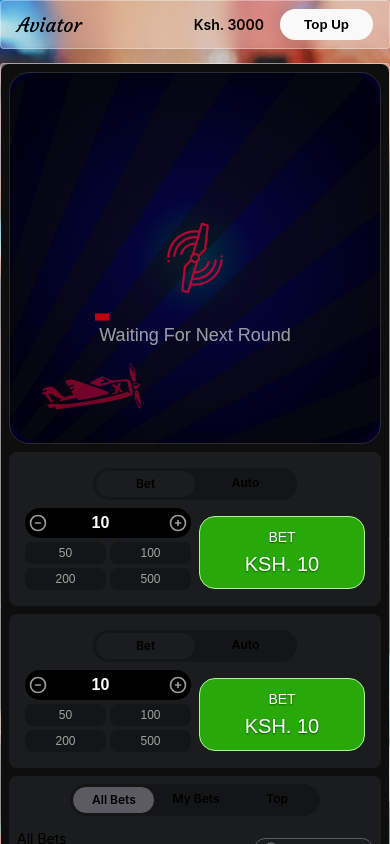
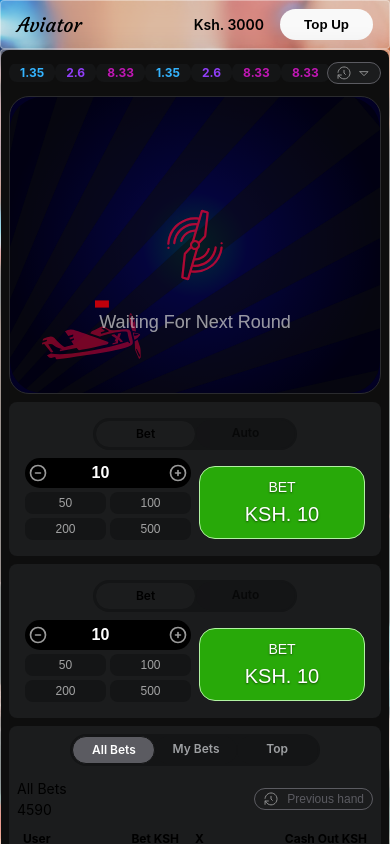
Before and after one commit to kama-studio-create/aviator_game, a React (Vite) app: page / in a window 390 px wide. Shown: the top 844 px of the page. Built offline with nearby package versions, Linux system fonts and the light colour scheme.

Commit message:
Adds previous rounds modal

```diff
--- a/src/components/Layout/Header.tsx
+++ b/src/components/Layout/Header.tsx
@@ -11,7 +11,6 @@ const styles = {
     alignItems: 'center',
     paddingBlock: 8,
     paddingInline: 16,
-    marginBottom: '1rem'
   }, translucentBackgroundStyles]),
   appNameStyles: css({
     fontSize: 14,
--- /dev/null
+++ b/src/components/badges/MultiplierBadge.tsx
@@ -0,0 +1,26 @@
+import {CSSProperties, FC} from "react";
+import {css} from "@emotion/react";
+import {BADGE_BLUE_COLOR, BADGE_INDIGO_COLOR, BADGE_PURPLE_COLOR, DARK_GRAY_COLOR} from "../../styles/colors.ts";
+
+const badgeStyles = css({
+  paddingInline: 11,
+  paddingBlock: 2,
+  background: DARK_GRAY_COLOR,
+  borderRadius: 8,
+  textAlign: 'center',
+  color: 'purple',
+  fontWeight: 700
+})
+
+type TBadgeProps = {
+  multiplier: number
+}
+
+export const MultiplierBadge: FC<TBadgeProps> = ({multiplier}) => {
+  const styles: CSSProperties = {
+    color: multiplier < 2.5 ? BADGE_BLUE_COLOR : multiplier < 7 ? BADGE_PURPLE_COLOR: BADGE_INDIGO_COLOR,
+  }
+  return (
+    <span style={styles} css={badgeStyles}>{multiplier}</span>
+  )
+}
--- /dev/null
+++ b/src/components/buttons/PreviousHandButton.tsx
@@ -0,0 +1,44 @@
+import {FC} from "react";
+import historyIcon from "../../assets/icons/history.svg";
+import caretDown from "../../assets/icons/caret-down.svg";
+import {css} from "@emotion/react";
+import {ERROR_COLOR, GRAY_COLOR, LIGHT_GRAY_COLOR} from "../../styles/colors.ts";
+
+const buttonStyles = css({
+  fontWeight: 500,
+  fontSize: 12,
+  backgroundColor: GRAY_COLOR,
+  border: `1px solid ${LIGHT_GRAY_COLOR}`,
+  color: LIGHT_GRAY_COLOR,
+  display: 'flex',
+  flexDirection: 'row',
+  justifyContent: 'space-between',
+  alignItems: 'center',
+  paddingInline: 8,
+  paddingBlock: 2,
+  gap: 4,
+  borderRadius: 16,
+  position: 'relative',
+  zIndex: 102,
+  img: {
+    opacity: 0.5,
+    width: 16,
+    height: 16,
+    display: 'block',
+    maxWidth: '100%',
+  },
+})
+
+type props = {
+  onClick: () => void
+  isActive: boolean
+}
+
+export const PreviousHandButton: FC<props> = ({ isActive, onClick}) => {
+  return (
+    <button onClick={onClick} style={{color: isActive ? ERROR_COLOR: LIGHT_GRAY_COLOR}} css={buttonStyles}>
+      <img style={{color: isActive ? ERROR_COLOR: LIGHT_GRAY_COLOR}} src={historyIcon} alt='history'/>
+      <img style={{color: isActive ? ERROR_COLOR: LIGHT_GRAY_COLOR}} src={caretDown} alt='down'/>
+    </button>
+  )
+}
--- /dev/null
+++ b/src/components/modals/PreviousRoundsModal.tsx
@@ -0,0 +1,81 @@
+import {FC} from "react";
+import {css} from "@emotion/react";
+import {MultiplierBadge} from "../badges/MultiplierBadge.tsx";
+
+const modalStyles = css({
+  position: 'absolute',
+  top: 0,
+  left: 0,
+  width: '100%',
+  height: 'auto',
+  backgroundColor: '#262830',
+  zIndex: 101,
+  borderRadius:16,
+  transition: 'all 0.3s ease-in-out',
+})
+const headerStyles = css({
+  width: '100%',
+  display: 'flex',
+  justifyContent: 'space-between',
+  padding: 8,
+  background: '#1f2128',
+  h1: {
+    fontSize: 14,
+    fontWeight: 400
+  }
+})
+const roundsContainerStyles = css({
+  display: 'grid',
+  gridTemplateColumns: 'repeat(6, 1fr)',
+  justifyContent: 'space-evenly',
+  gap: 4,
+  padding: 8,
+})
+
+export const PreviousRoundsModal: FC = () => {
+  return (
+    <div css={modalStyles}>
+      <div css={headerStyles} >
+        <h1>ROUND HISTORY</h1>
+      </div>
+      <div css={roundsContainerStyles}>
+        <MultiplierBadge multiplier={1.35} />
+        <MultiplierBadge multiplier={2.6} />
+        <MultiplierBadge multiplier={8.33} />
+        <MultiplierBadge multiplier={1.35} />
+        <MultiplierBadge multiplier={2.6} />
+        <MultiplierBadge multiplier={8.33} />
+        <MultiplierBadge multiplier={8.33} />
+        <MultiplierBadge multiplier={8.33} />
+        <MultiplierBadge multiplier={8.33} />
+        <MultiplierBadge multiplier={1.35} />
+        <MultiplierBadge multiplier={2.6} />
+        <MultiplierBadge multiplier={8.33} />
+        <MultiplierBadge multiplier={1.35} />
+        <MultiplierBadge multiplier={2.6} />
+        <MultiplierBadge multiplier={8.33} />
+        <MultiplierBadge multiplier={8.33} />
+        <MultiplierBadge multiplier={8.33} />
+        <MultiplierBadge multiplier={8.33} />
+        <MultiplierBadge multiplier={1.35} />
+        <MultiplierBadge multiplier={2.6} />
+        <MultiplierBadge multiplier={8.33} />
+        <MultiplierBadge multiplier={1.35} />
+        <MultiplierBadge multiplier={2.6} />
+        <MultiplierBadge multiplier={8.33} />
+        <MultiplierBadge multiplier={8.33} />
+        <MultiplierBadge multiplier={8.33} />
+        <MultiplierBadge multiplier={8.33} />
+        <MultiplierBadge multiplier={1.35} />
+        <MultiplierBadge multiplier={2.6} />
+        <MultiplierBadge multiplier={8.33} />
+        <MultiplierBadge multiplier={1.35} />
+        <MultiplierBadge multiplier={2.6} />
+        <MultiplierBadge multiplier={8.33} />
+        <MultiplierBadge multiplier={8.33} />
+        <MultiplierBadge multiplier={8.33} />
+        <MultiplierBadge multiplier={8.33} />
+      </div>
+    </div>
+  )
+}
--- a/src/components/tabs/Tabs.tsx
+++ b/src/components/tabs/Tabs.tsx
@@ -1,6 +1,6 @@
 import {ComponentProps, FC, ReactNode, useState} from "react";
 import {css} from "@emotion/react";
-import {DARK_GRAY_COLOR, LIGHT_GRAY_COLOR} from "../../styles/colors.ts";
+import {DARK_GRAY_COLOR, LIGHT_GRAY_COLOR, WHITE_COLOR} from "../../styles/colors.ts";
 
 const mainContainer = css({
   display: 'flex',
@@ -30,9 +30,12 @@ const tabStyles = css({
   borderRadius: 16,
   textAlign: 'center',
   fontSize: 12,
+  color: '#9ea0a3',
   '&.active': {
     backgroundColor: LIGHT_GRAY_COLOR,
     border: `1px solid ${DARK_GRAY_COLOR}`,
+    opacity: 1,
+    color: WHITE_COLOR
   },
   transition: 'background-color 0.2s ease-in-out'
 
--- a/src/styles/colors.ts
+++ b/src/styles/colors.ts
@@ -16,3 +16,7 @@ export const DARK_GRAY_COLOR = '#141516';
 export const COLOR_BLUE = '#358DF3FF';
 export const BORDER_GRAY = '#2a2b2e';
 export const LIGHT_GRAY_COLOR = '#5b5b61'
+
+export const BADGE_PURPLE_COLOR = 'rgb(145, 62, 248)';
+export const BADGE_BLUE_COLOR = '#34b4ff';
+export const BADGE_INDIGO_COLOR = '#c017b4'
--- a/src/views/GameView.tsx
+++ b/src/views/GameView.tsx
@@ -35,6 +35,7 @@ import BGAudioFile from "../assets/audio/bg_music.mp3"
 import PlaneAudio from "../assets/audio/audio.mp3"
 import {NotificationsView} from "./NotificationsView.tsx";
 import {BetSlips} from "./bets/BetSlips.tsx";
+import {PreviousRoundsView} from "./bets/PreviousRoundsView.tsx";
 
 
 const gameStyles = {
@@ -51,10 +52,11 @@ const gameStyles = {
     display: 'grid',
     placeContent: 'center',
     transition: 'all 2s ease-in-out',
+    borderRadius: 20,
     border: `1px solid ${BORDER_GRAY}`,
-    borderRadius: 20,
     canvas: {
       borderRadius: 32,
+
     }
   }),
   loadingContainer: css({
@@ -125,7 +127,7 @@ const GameView = () => {
     const resizeAndStyleCanvases = () => {
       if (!containerRef.current || !ctx) return;
       const currentWidth = containerRef.current.clientWidth;
-      const currentHeight = currentWidth;
+      const currentHeight = currentWidth * 0.8;
       if (ctx.canvas.width !== currentWidth || ctx.canvas.height !== currentHeight) {
         setCanvasWidth(currentWidth);
         setCanvasHeight(currentHeight);
@@ -176,7 +178,7 @@ const GameView = () => {
       const timeOffset = (elapsedTime / 1000) * DOT_SCROLL_SPEED; // Seconds * speed
       const scrollOffset = elapsedTime > TIME_TO_TOP ? timeOffset % (DOT_SPACING + (DOT_RADIUS)) : 0;
       for (let dotX = width - CANVAS_START_POSITION - moveX - scrollOffset; dotX >= 0; dotX -= DOT_SPACING) {
-        ctx.arc(dotX, height - CANVAS_PADDING - DOT_RADIUS, DOT_RADIUS, 0, 2 * Math.PI, false);
+        ctx.arc(dotX + CANVAS_START_POSITION, height - CANVAS_PADDING - DOT_RADIUS, DOT_RADIUS, 0, 2 * Math.PI, false);
       }
       ctx.fillStyle = WHITE_COLOR;
       ctx.fill();
@@ -188,8 +190,8 @@ const GameView = () => {
       ctx.beginPath();
       const timeOffset = (elapsedTime / 1000) * DOT_SCROLL_SPEED; // Seconds * speed
       const scrollOffset = elapsedTime > TIME_TO_TOP ? timeOffset % (DOT_SPACING + CANVAS_START_POSITION) : 0;
-      for (let dotY = moveY - scrollOffset; dotY < height - CANVAS_START_POSITION; dotY += DOT_SPACING) {
-        ctx.arc(DOT_RADIUS + CANVAS_PADDING, height - dotY, DOT_RADIUS, 0, 2 * Math.PI, false);
+      for (let dotY = moveY - scrollOffset + CANVAS_START_POSITION; dotY < height - CANVAS_START_POSITION; dotY += DOT_SPACING) {
+        ctx.arc(DOT_RADIUS + CANVAS_PADDING, height - dotY - CANVAS_START_POSITION, DOT_RADIUS, 0, 2 * Math.PI, false);
       }
       ctx.fillStyle = BLUE_COLOR;
       ctx.fill();
@@ -202,15 +204,15 @@ const GameView = () => {
       // const angle = (elapsedTime % 360) / 3;
       const angle = (elapsedTime * 0.02 * Math.PI) / 180;
       // Draw spinner
-      const spinnerWidth = width * 4;
+      const spinnerWidth = width * 3;
       const spinnerHeight = spinnerWidth * (backgroundImage.height / backgroundImage.width);
       ctx.save();
-      ctx.translate(-spinnerWidth / 16, spinnerHeight / 3);
+      ctx.translate(-spinnerWidth /16 , spinnerHeight / 3);
       if(gameState === PLAYING){
         ctx.rotate(angle);
       }
       ctx.globalAlpha = 0.5;
-      ctx.drawImage(backgroundImage, -spinnerWidth / 2, -spinnerHeight / 2, spinnerWidth, spinnerHeight);
+      ctx.drawImage(backgroundImage, -spinnerWidth / 2, (-spinnerHeight / 2), spinnerWidth, spinnerHeight);
       ctx.restore();
     }
 
@@ -424,6 +426,7 @@ const GameView = () => {
     <div css={gameStyles.mainContainer}>
       <audio ref={bgAudioRef} src={BGAudioFile} loop/>
       <audio ref={audioRef} src={PlaneAudio}/>
+      <PreviousRoundsView />
       <div ref={containerRef} css={gameStyles.canvasContainer}>
         {!allImagesLoaded && <div css={gameStyles.loadingContainer}>Loading</div>}
         <canvas width={canvasWidth} height={canvasHeight} ref={canvasRef}/>
--- a/src/views/NotificationsView.tsx
+++ b/src/views/NotificationsView.tsx
@@ -9,7 +9,7 @@ const containerStyles = css({
   display: 'flex',
   flexDirection: 'column',
   position: 'absolute',
-  top: 0,
+  top: 48,
   left: 0,
   width: '100%',
   padding: 16,
--- a/src/views/bets/BetsView.tsx
+++ b/src/views/bets/BetsView.tsx
@@ -68,9 +68,11 @@ const betInputStyles = {
     borderRadius: 16,
     textAlign: 'center',
     fontSize: 12,
+    opacity: 0.6,
     '&.active': {
       backgroundColor: GRAY_COLOR,
       border: `1px solid ${DARK_GRAY_COLOR}`,
+      opacity: 1
     },
     transition: 'background-color 0.2s ease-in-out'
 
--- a/src/views/bets/PreviousRoundsView.tsx
+++ b/src/views/bets/PreviousRoundsView.tsx
@@ -1,7 +1,51 @@
-import {FC} from "react";
+import {FC, useState} from "react";
+import {css} from "@emotion/react";
+import {MultiplierBadge} from "../../components/badges/MultiplierBadge.tsx";
+import {PreviousHandButton} from "../../components/buttons/PreviousHandButton.tsx";
+import {PreviousRoundsModal} from "../../components/modals/PreviousRoundsModal.tsx";
+
+const containerStyles = css({
+  display: 'flex',
+  gap: 8,
+  maxWidth: '100vw',
+  justifyContent: 'end',
+  position: 'relative',
+  fontSize: 12,
+  alignItems: 'center',
+  paddingBlock: 4
+})
+
+const multiplierStyles = css({
+  position: 'absolute',
+  top: 6,
+  left: 0,
+  overflowX: 'hidden',
+  width: '90%',
+  height: 'auto',
+})
 
 export const PreviousRoundsView: FC = () => {
+
+  const [isModalOpen, setIsModalOpen] = useState(false);
+
+  const handleModalOpen = () => {
+    setIsModalOpen(!isModalOpen);
+  }
   return (
-    <div>Test</div>
+    <div css={containerStyles}>
+      {isModalOpen && <PreviousRoundsModal/>}
+      <div css={multiplierStyles}>
+        <MultiplierBadge multiplier={1.35} />
+        <MultiplierBadge multiplier={2.6} />
+        <MultiplierBadge multiplier={8.33} />
+        <MultiplierBadge multiplier={1.35} />
+        <MultiplierBadge multiplier={2.6} />
+        <MultiplierBadge multiplier={8.33} />
+        <MultiplierBadge multiplier={8.33} />
+        <MultiplierBadge multiplier={8.33} />
+        <MultiplierBadge multiplier={8.33} />
+      </div>
+      <PreviousHandButton onClick={handleModalOpen} isActive={isModalOpen} />
+    </div>
   )
 }
```
Also changed, not shown: src/assets/icons/caret-down.svg (added).
